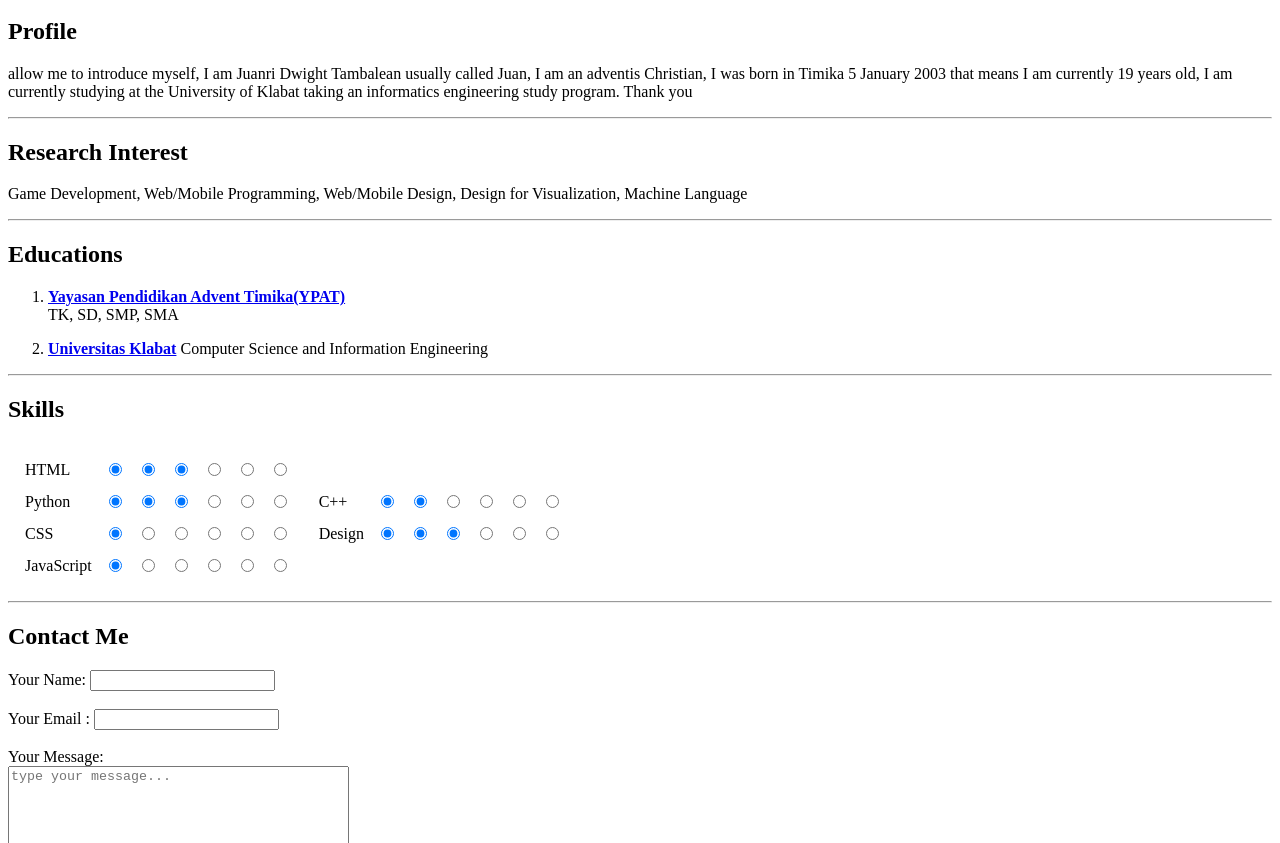
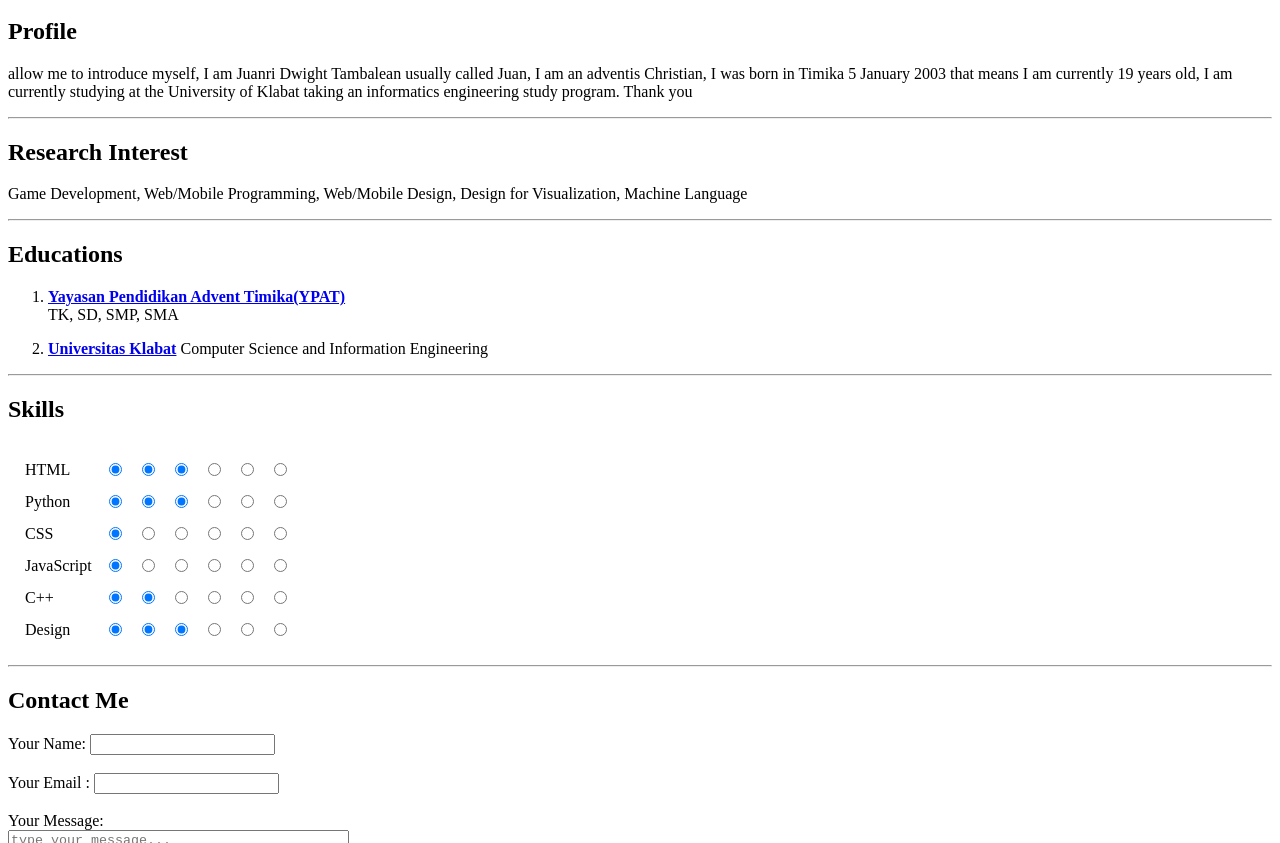
Before and after one commit to JuanriTambalean/MyCV, a plain HTML site: page index.html in a window 1280 px wide. Shown: the part 257-1100 px from the top of the page. Drawn offline with Linux system fonts and the light colour scheme.

Commit message:
Update index.html

```diff
--- a/index.html
+++ b/index.html
@@ -113,10 +113,6 @@
                   <td><input type="radio"></td>
                   <td><input type="radio"></td>
                 </tr>
-              </table>
-            </td>
-            <td>
-              <table cellspacing="10">
                 <tr>
                   <td>C++</td>
                   <td><input type="radio" checked></td>
```
